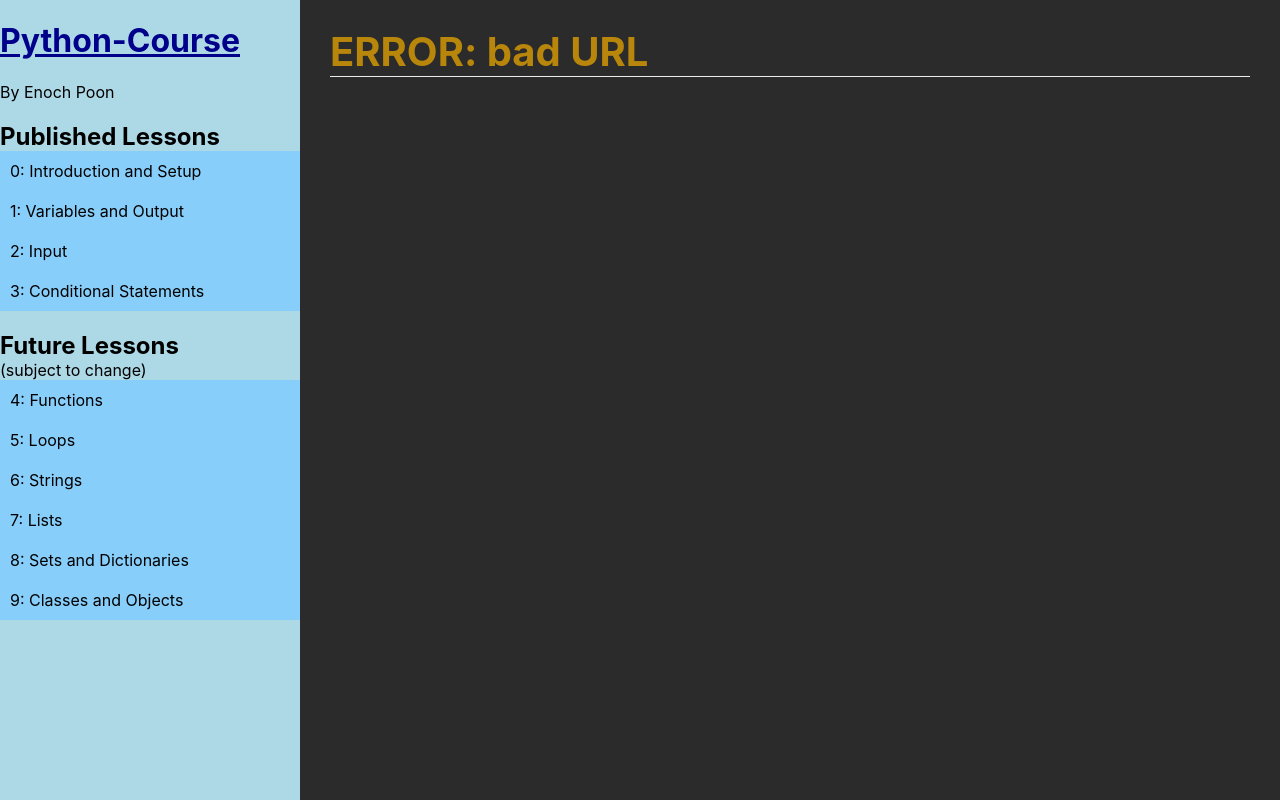
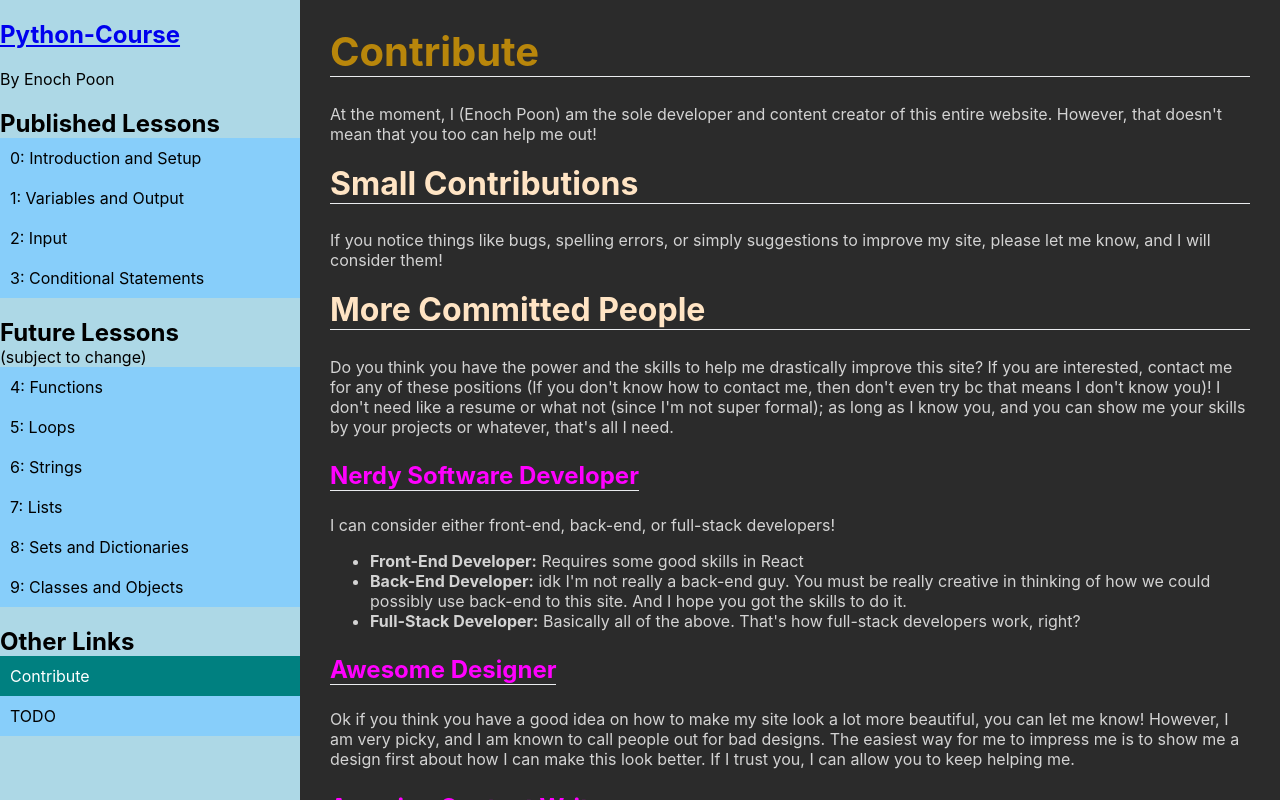
Before and after one commit to EnochPoon/Python-Course, a React (Create React App) app: page /contribute in a window 1280 px wide. Built offline with nearby package versions, Linux system fonts and the light colour scheme.

Commit message:
new views

```diff
--- a/src/App.js
+++ b/src/App.js
@@ -2,8 +2,8 @@ import React, { Component } from 'react';
 import './App.scss';
 import ReactMarkdown from 'react-markdown';
 import CodeBlock from "./CodeBlock";
-import MarkdownView from "./MarkdownView";
-import { setCurLessonNum } from './actions'
+import MarkdownView from "./LessonView";
+import { setCurPage } from './actions'
 import { LESSON_TITLES, doubleDigit } from './constants';
 import {
   BrowserRouter as Router,
@@ -14,6 +14,8 @@ import {
 import SideBar from './SideBar';
 import { connect } from 'react-redux';
 import HomeView from './HomeView';
+import ContributeView from './ContributeView';
+import TodoView from './TodoView';
 
 
 class App extends Component {
@@ -38,13 +40,19 @@ class App extends Component {
                 </Route>
               ))
             }
+            <Route exact path="/contribute">
+              <ContributeView />
+            </Route>
+            <Route exact path="/todo">
+              <TodoView />
+            </Route>
             <Route exact path="/">
               <HomeView />
             </Route>
             <Route path="/">
-              <div className="md-wrapper">
+              <main>
                 <h1>ERROR: bad URL</h1>
-              </div>
+              </main>
             </Route>
           </Switch>
         </div>
@@ -55,5 +63,5 @@ class App extends Component {
 }
 
 export default connect(state => ({
-  curLesson: state.curLesson
-}), { setCurLessonNum })(App);
+  curPage: state.curPage
+}), { setCurPage })(App);
--- a/src/App.scss
+++ b/src/App.scss
@@ -4,9 +4,6 @@
   max-width: 100vw;
   background-color: rgb(43, 43, 43);
   overflow-y: visible;
-  a, a:visited {
-    color: darkblue;
-  }
 }
 
 .sidebar {
@@ -55,7 +52,8 @@
   width: 100%;
   display: none; // TODO remove later
 }
-.md-wrapper {
+
+main {
   $text-color: lightgrey;
   overflow-y: auto;
   padding: 30px;
--- /dev/null
+++ b/src/ContributeView.js
@@ -0,0 +1,49 @@
+import React, { Component } from 'react';
+import { setCurPage } from './actions';
+import { connect } from 'react-redux';
+
+class ContributeView extends Component {
+
+    componentDidMount() {
+        this.props.setCurPage("contribute");
+    }
+    render() {
+        return (
+            <main>
+                <h1>Contribute</h1>
+
+                <p>At the moment, I (Enoch Poon) am the sole developer and content creator of this entire website. However, that doesn't mean that you too can help me out!</p>
+
+                <h2>Small Contributions</h2>
+                <p>If you notice things like bugs, spelling errors, or simply suggestions to improve my site, please let me know, and I will consider them!</p>
+
+                <h2>More Committed People</h2>
+                <p>Do you think you have the power and the skills to help me drastically improve this site? If you are interested, contact me for any of these positions (If you don't know how to contact me, then don't even try bc that means I don't know you)! I don't need like a resume or what not (since I'm not super formal); as long as I know you, and you can show me your skills by your projects or whatever, that's all I need.</p>
+
+                <article>
+                    <h3>Nerdy Software Developer</h3>
+                    I can consider either front-end, back-end, or full-stack developers!
+                    <ul>
+                        <li><b>Front-End Developer:</b> Requires some good skills in React</li>
+                        <li><b>Back-End Developer:</b> idk I'm not really a back-end guy. You must be really creative in thinking of how we could possibly use back-end to this site. And I hope you got the skills to do it.</li>
+                        <li><b>Full-Stack Developer:</b> Basically all of the above. That's how full-stack developers work, right?</li>
+                    </ul>
+                </article>
+                <article>
+                    <h3>Awesome Designer</h3>
+                    <p>Ok if you think you have a good idea on how to make my site look a lot more beautiful, you can let me know! However, I am very picky, and I am known to call people out for bad designs. The easiest way for me to impress me is to show me a design first about how I can make this look better. If I trust you, I can allow you to keep helping me.</p>
+                </article>
+
+                <article>
+                    <h3>Amazing Content Writer</h3>
+                    <p>Wanna actually write the lessons? You just gotta prove to me that you're actually really good at it. Show me some notes or something of your own of a particular subject (preferably math or computer science). (This time, I am <b>extremely</b> picky, and I absolutely love calling many people out for poor teaching or lesson-writing skills). You also (obviously) have to be familiar with basic Python 3.</p>
+                </article>
+
+            </main>
+        )
+    }
+
+}
+
+
+export default connect(null, { setCurPage })(ContributeView);
--- a/src/HomeView.js
+++ b/src/HomeView.js
@@ -1,16 +1,16 @@
 import React from 'react';
 import { connect } from 'react-redux';
-import { setCurLessonNum } from './actions';
+import { setCurPage } from './actions';
 
 class HomeView extends React.Component {
 
     componentDidMount() {
-        this.props.setCurLessonNum(-1);
+        this.props.setCurPage(-1);
     }
 
     render() {
         return (
-            <div className="md-wrapper home-view">
+            <main className="home-view">
                 <h1>Introductory Programming in Python</h1>
                 <p>By Enoch Poon</p>
 
@@ -20,33 +20,11 @@ class HomeView extends React.Component {
 
                 <h3><b>Start by selecting one of the published lessons on the sidebar!</b></h3>
 
-                <h2>Contributing</h2>
-                <p>Do you think you have the power and the skills to help me improve this site? If you are interested, contact me for any of these positions (If you don't know how to contact me, then don't even try bc that means I don't know you)! I don't need like a resume or what not (since I'm not super formal); as long as I know you, and you can show me your skills by your projects or whatever, that's all I need.</p>
-
-                <article>
-                    <h3>Software Developer</h3>
-                    I can consider either front-end, back-end, or full-stack developers!
-                    <ul>
-                        <li><b>Front-End Developer:</b> Requires some good skills in React</li>
-                        <li><b>Back-End Developer:</b> idk I'm not really a back-end guy. You must be really creative in thinking of how we could possibly use back-end to this site. And I hope you got the skills to do it.</li>
-                        <li><b>Full-Stack Developer:</b> Basically all of the above. That's how full-stack developers work, right?</li>
-                    </ul>
-                </article>
-                <article>
-                    <h3>Designer</h3>
-                    <p>Ok if you think you have a good idea on how to make my site look a lot more beautiful, you can let me know! However, I am very picky, and I am known to call people out for bad designs. The easiest way for me to impress me is to show me a design first about how I can make this look better. If I trust you, I can allow you to keep helping me.</p>
-                </article>
-
-                <article>
-                    <h3>Content Writer</h3>
-                    <p>Wanna actually write the lessons? You just gotta prove to me that you're actually really good at it. Show me some notes or something of your own of a particular subject (preferably math or computer science). (This time, I am extremely picky, and I absolutely love calling out many people for poor teaching or lesson-writing skills). You also (obviously) have to be familiar with basic Python 3.</p>
-                </article>
-
-            </div>
+            </main>
         );
     }
 }
 
 export default connect(state => ({
-    curLesson: state.curLesson
-}), { setCurLessonNum })(HomeView);
+    curPage: state.curPage
+}), { setCurPage })(HomeView);
--- a/src/MarkdownView.js
+++ b/src/LessonView.js
@@ -3,10 +3,10 @@ import PropTypes from 'prop-types';
 import ReactMarkdown from 'react-markdown';
 import CodeBlock from './CodeBlock';
 import { connect } from 'react-redux';
-import { setCurLessonNum } from './actions';
+import { setCurPage } from './actions';
 import { doubleDigit } from './constants';
 
-class MarkdownView extends Component {
+class LessonView extends Component {
     static propTypes = {
         lessonNum: PropTypes.number.isRequired
     }
@@ -21,9 +21,9 @@ class MarkdownView extends Component {
 
     render() {
         return (
-            <div className="md-wrapper" id="md-wrapper">
+            <main id="md-wrapper">
                 <ReactMarkdown source={this.state.md} escapeHtml={false} renderers={{ code: CodeBlock }} />
-            </div>
+            </main>
         );
     }
 
@@ -59,8 +59,8 @@ class MarkdownView extends Component {
         }).catch(e => {
             this.setState({ md: "# ERROR! Invalid url" });
         });
-        this.props.setCurLessonNum(this.props.lessonNum);
+        this.props.setCurPage(this.props.lessonNum);
     }
 }
 
-export default connect(null, { setCurLessonNum })(MarkdownView);
+export default connect(null, { setCurPage })(LessonView);
--- a/src/SideBar.js
+++ b/src/SideBar.js
@@ -1,16 +1,16 @@
 import React, { Component } from 'react';
 import { Link } from 'react-router-dom';
 import { connect } from 'react-redux';
-import { setCurLessonNum } from './actions'
+import { setCurPage } from './actions'
 import classNames from 'classnames';
 import { doubleDigit, LESSON_TITLES, FUTURE_LESSONS } from './constants';
 
 class SideBar extends Component {
 
     render() {
-        const { curLesson } = this.props;
+        const { curPage } = this.props;
         return (
-            <div className="sidebar">
+            <aside className="sidebar">
                 <Link to="/"><h1>Python-Course</h1></Link>
                 <p>By Enoch Poon</p>
 
@@ -20,7 +20,7 @@ class SideBar extends Component {
                         <Link
                         to={`/${doubleDigit(index)}`}
                         key={title}
-                        className={classNames('lesson-title', {active: index === curLesson})}>
+                        className={classNames('lesson-title', {active: index === curPage})}>
                             {`${index}: ${title}`}
                         </Link>
                     )}
@@ -33,15 +33,21 @@ class SideBar extends Component {
                         <div className="lesson-title" key={title}>{`${index + LESSON_TITLES.length}: ${title}`}</div>
                     )}
                 </div>
-            </div>
+
+                <h2>Other Links</h2>
+                <div className="lesson-list">
+                    <Link to={"/contribute"} className={classNames('lesson-title', {active: curPage === "contribute"})}>Contribute</Link>
+                    <Link to="/todo" className={classNames('lesson-title', {active: curPage === "todo"})}>TODO</Link>
+                </div>
+            </aside>
         )
     }
 }
 
 const mapStateToProps = state => {
     return {
-        curLesson: state.curLesson
+        curPage: state.curPage
     }
 }
 
-export default connect(mapStateToProps, { setCurLessonNum })(SideBar);
+export default connect(mapStateToProps, { setCurPage })(SideBar);
--- /dev/null
+++ b/src/TodoView.js
@@ -0,0 +1,34 @@
+import React, { Component } from 'react';
+import { setCurPage } from './actions';
+import { connect } from 'react-redux';
+import { Link } from 'react-router-dom';
+
+class TodoView extends Component {
+
+    componentDidMount() {
+        this.props.setCurPage("todo");
+    }
+    render() {
+        return (
+            <main>
+                <h1>TODO List</h1>
+
+                <p>Here I list out my list of features that I plan to add to this site in the future. They are ordered approximately by highest priority first:</p>
+                <ol>
+                    <li>More Lessons</li>
+                    <li>Updated sidebar UI and potentially add a header bar
+                        <ul>
+                            <li>Considering using some React component library out there that looks super beautiful</li>
+                        </ul>
+                    </li>
+                    <li>Consider more hands-on projects</li>
+                </ol>
+                <p><b>Want to actually help me get these features done! Please consider <Link to="/contribute">contributing to this site!</Link></b></p>
+            </main>
+        )
+    }
+
+}
+
+
+export default connect(null, { setCurPage })(TodoView);
--- a/src/actions/index.js
+++ b/src/actions/index.js
@@ -1,6 +1,6 @@
 export const SET_CUR_LESSON_NUM = 'SET_CUR_LESSON_NUM';
 
-export function setCurLessonNum(payload) {
+export function setCurPage(payload) {
     return {
         type: SET_CUR_LESSON_NUM,
         payload
--- a/src/reducers/index.js
+++ b/src/reducers/index.js
@@ -1,7 +1,7 @@
 import { SET_CUR_LESSON_NUM } from "../actions";
 
 const initialState = {
-    curLesson: -1
+    curPage: -1
 };
 
 export function rootReducer(state = initialState, action) {
@@ -9,7 +9,7 @@ export function rootReducer(state = initialState, action) {
         case SET_CUR_LESSON_NUM:
             return {
                 ...state,
-                curLesson: action.payload
+                curPage: action.payload
             }
         default:
             return state;
```
Also changed, not shown: public/lessons/lesson02.md (+1 -1 lines), public/lessons/lesson03.md (+3 -1 lines).
